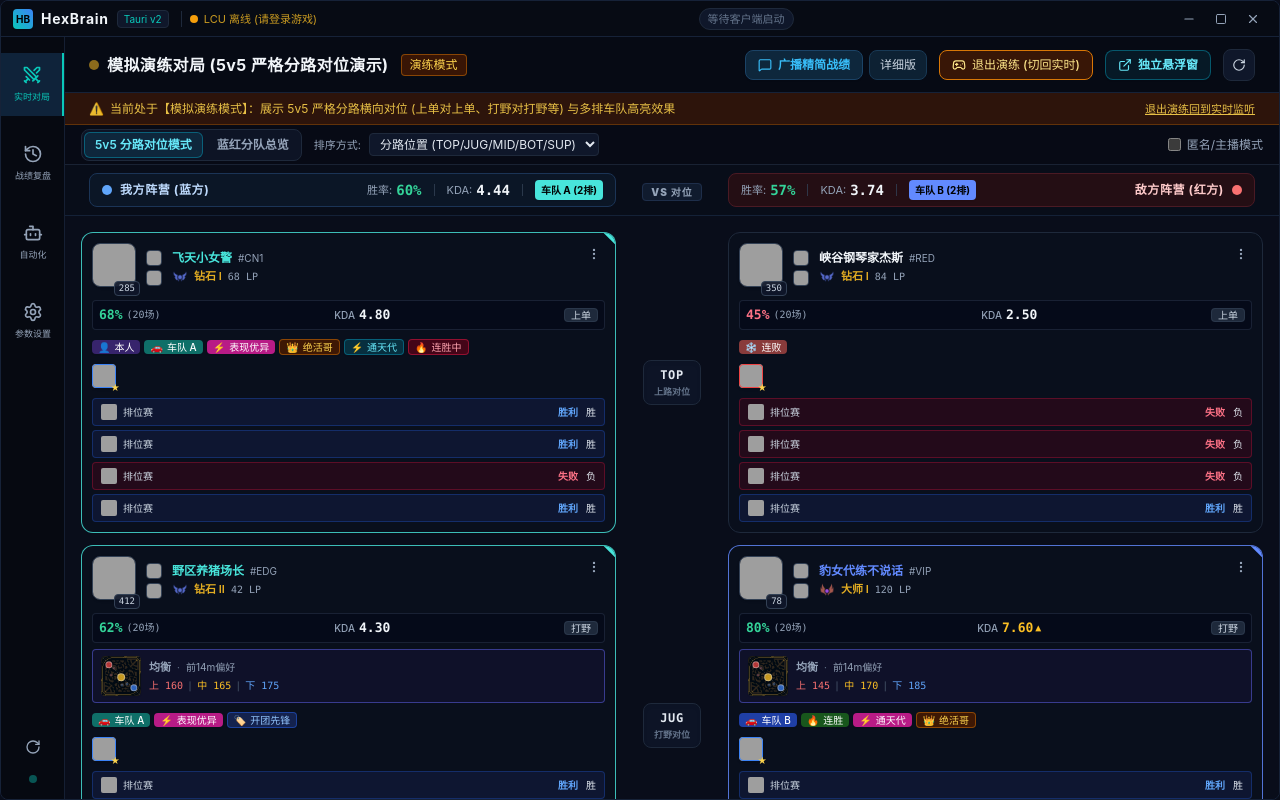
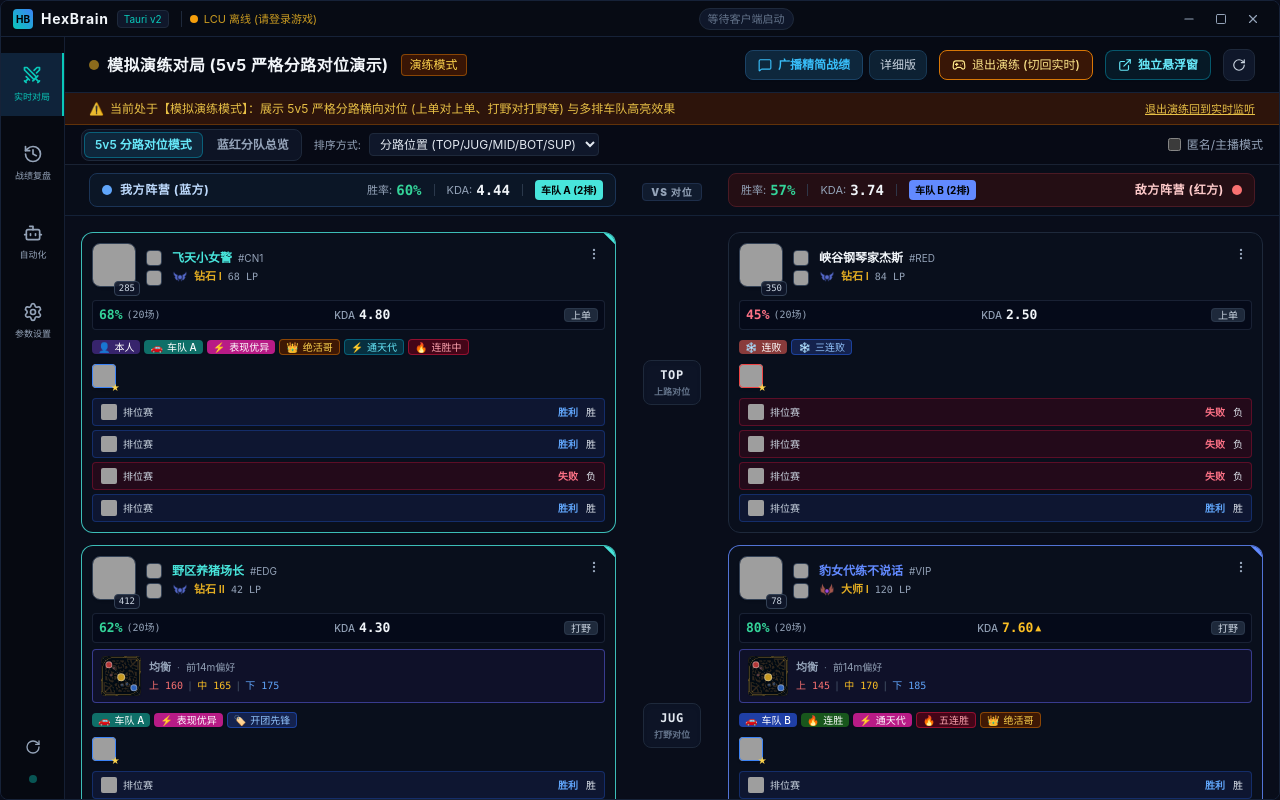
Before and after one commit to lnsjcr0873/lol-hex-rust, a Vue app in the folder frontend/: page / in a window 1280 px wide. Both pictures are taken after a click on the button "模拟演练模式". Built offline with nearby package versions, Linux system fonts and the light colour scheme; grey boxes are pictures that could not be loaded.

Commit message:
fix(fe): disambiguate tag deduplication key in TagsArea to prevent premade tag collision with custom notes

```diff
--- a/frontend/src/components/ongoing-game-panel/widgets/player-info-card/player-card-tags/TagsArea.vue
+++ b/frontend/src/components/ongoing-game-panel/widgets/player-info-card/player-card-tags/TagsArea.vue
@@ -1,6 +1,6 @@
 <template>
   <div class="mb-1.5 flex flex-wrap gap-1 select-none items-center min-h-[22px]">
-    <template v-for="tag in tags" :key="tag.id">
+    <template v-for="tag in tags" :key="`${tag.id}-${tag.label}`">
       <NPopover
         v-if="hasPopover(tag)"
         :delay="50"
@@ -151,7 +151,13 @@
   if (props.player.badges && props.player.badges.length > 0) {
     for (const badge of props.player.badges) {
       const cleanBadge = cleanTagLabel(badge.label)
-      if (!result.some((r) => cleanTagLabel(r.label).includes(cleanBadge) || cleanBadge.includes(cleanTagLabel(r.label)))) {
+      const isDuplicate = result.some((r) => {
+        if (r.id === badge.id) return true
+        if (r.id === 'tagged' || badge.id === 'tagged') return false
+        const cleanR = cleanTagLabel(r.label)
+        return cleanR === cleanBadge
+      })
+      if (!isDuplicate) {
         result.push({
           id: badge.id,
           label: badge.label,
@@ -187,12 +193,12 @@
     return true
   })
 
-  // Deduplicate tags by cleaned label
-  const seenLabels = new Set<string>()
+  // Deduplicate tags: combine tag.id with cleanTagLabel to avoid collisions between distinct categories (e.g. custom note vs premade team)
+  const seenKeys = new Set<string>()
   filtered = filtered.filter((t) => {
-    const key = cleanTagLabel(t.label)
-    if (seenLabels.has(key)) return false
-    seenLabels.add(key)
+    const key = `${t.id}-${cleanTagLabel(t.label)}`
+    if (seenKeys.has(key)) return false
+    seenKeys.add(key)
     return true
   })
 
```
Also changed, not shown: 1 other file (tests, documents, lock files or other folders).
